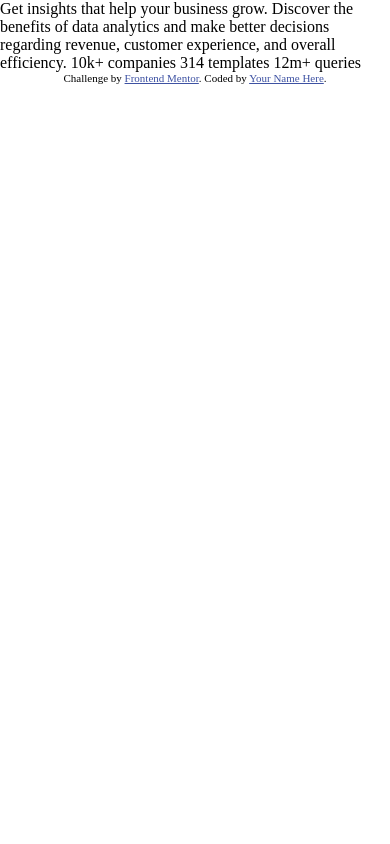
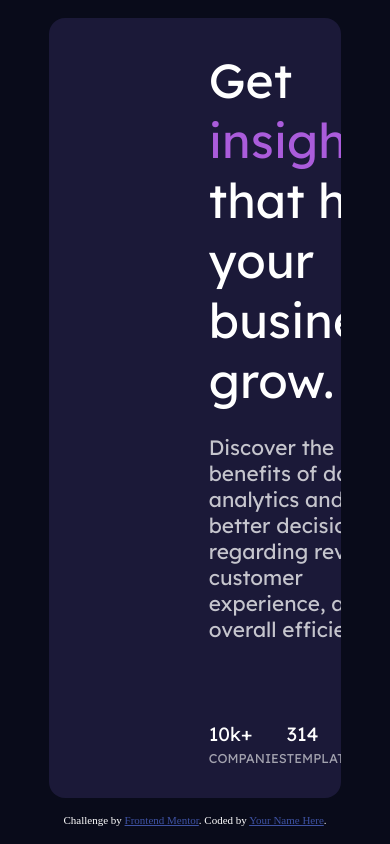
Before and after one commit to dserranoi/statspreviewcard, a plain HTML site: page index.html in a window 390 px wide. Drawn offline with Linux system fonts and the light colour scheme.

Commit message:
i just need to make it mobile responsive

```diff
--- a/index.html
+++ b/index.html
@@ -1,33 +1,70 @@
 <!DOCTYPE html>
 <html lang="en">
   <head>
-  <meta charset="UTF-8">
-  <meta name="viewport" content="width=device-width, initial-scale=1.0"> <!-- displays site properly based on user's device -->
-
-  <link rel="icon" type="image/png" sizes="32x32" href="./images/favicon-32x32.png">
-  <link rel="stylesheet" href="./styles.css">
+    <meta charset="UTF-8" />
+    <meta name="viewport" content="width=device-width, initial-scale=1.0" />
+    <!-- displays site properly based on user's device -->
+    <link rel="preconnect" href="https://fonts.googleapis.com" />
+    <link rel="preconnect" href="https://fonts.gstatic.com" crossorigin />
+    <link href="https://fonts.googleapis.com/css2?family=Inter:wght@400;700&family=Lexend+Deca:wght@400;700&display=swap" rel="stylesheet">
+    <link
+      rel="icon"
+      type="image/png"
+      sizes="32x32"
+      href="./images/favicon-32x32.png"
+    />
+    <link rel="stylesheet" href="./styles.css" />
     <title>Frontend Mentor | Stats preview card component</title>
 
     <!-- Feel free to remove these styles or customise in your own stylesheet 👍 -->
     <style>
-    .attribution { font-size: 11px; text-align: center; }
-    .attribution a { color: hsl(228, 45%, 44%); }
+      .attribution {
+        font-size: 11px;
+        text-align: center;
+        color: white;
+        margin-top: 1rem;
+      }
+      .attribution a {
+        color: hsl(228, 45%, 44%);
+      }
     </style>
   </head>
   <body>
+    <main>
+      <div class="card">
+        <div class="card__body">
+          <!-- left -->
 
-  Get insights that help your business grow.
+          <div class="card__body-header">
+            <span>Get <span class='violet-text'>insights</span> that help</span>
+            <span>your business grow.</span>
+          </div>
+          <div class="card__body-main">
+            <p class="">
+              Discover the benefits of data analytics and make better decisions
+              regarding revenue, customer experience, and overall efficiency.
+            </p>
+          </div>
+          <div class="card__body-stats">
+            <div class="stats__company"><span>10k+</span><span>companies</span></div>
+            <div class="stats__templates"><span>314</span><span>templates</span></div>
+            <div class="stats__queries"><span>12m+</span><span>queries</span></div>
+          </div>
+        </div>
+        <div class="card__img-container">
+          <!-- rigth -->
+          <picture><img src="./images/image-header-desktop.jpg" alt="" class="card__img"></picture>
+        </div>
+      </div>
 
-  Discover the benefits of data analytics and make better decisions regarding revenue, customer
-  experience, and overall efficiency.
-
-  10k+ companies
-  314 templates
-  12m+ queries
 
       <div class="attribution">
-    Challenge by <a href="https://www.frontendmentor.io?ref=challenge" target="_blank">Frontend Mentor</a>.
-    Coded by <a href="#">Your Name Here</a>.
+        Challenge by
+        <a href="https://www.frontendmentor.io?ref=challenge" target="_blank"
+          >Frontend Mentor</a
+        >. Coded by <a href="#">Your Name Here</a>.
+    </main>
+
     </div>
   </body>
 </html>
--- a/styles.css
+++ b/styles.css
@@ -2,3 +2,102 @@
     margin: 0;
     box-sizing: border-box;
 }
+/* font-family: 'Inter', sans-serif;
+font-family: 'Lexend Deca', sans-serif; */
+
+body{
+    background: var(--verydarkblue);
+    font-size: 15px;
+    display: flex;
+    justify-content: center;
+    align-items: center;
+    height: 100vh;
+
+}
+
+main{
+    width: 100%;
+    display: flex;
+    justify-content: center;
+    align-items: center;
+    flex-direction: column;
+}
+
+.card{
+    display: flex;
+    background: var(--darkdesaturatedblue);
+    border-radius: 1rem;
+    overflow: hidden;
+    font-family: 'Lexend Deca', sans-serif;
+    max-width: 75%;
+}
+
+.card__body{
+    display: flex;
+    justify-content: center;
+    flex-direction: column;
+    padding: 2rem 10rem;
+    flex: 1 1 0px;
+    /* text-align: center; */
+
+}
+.card__body-header{
+    color: white;
+    /* line-height: 20px; */
+    font-size: 3rem;
+    font-weight: 400;
+    display: flex;
+    flex-direction: column;
+}
+
+.card__body-main{
+    /* text-align: center; */
+    margin-top: 1.5rem;
+    color: hsla(0, 0%, 100%, 0.75);
+    font-size: 1.3rem;
+}
+
+.card__body-stats{
+    margin-top: 5rem;
+    display: flex;
+    justify-content: space-between;
+}
+
+.stats__company,
+.stats__templates,
+.stats__queries{
+    display: flex;
+    flex-direction: column;
+    color: white;
+}
+.stats__company > span:nth-child(1),
+.stats__templates > span:nth-child(1),
+.stats__queries > span:nth-child(1){
+    font-size: 1.2rem;
+    margin-bottom: .3rem;
+}
+.stats__company > span:nth-child(2),
+.stats__templates > span:nth-child(2),
+.stats__queries > span:nth-child(2){
+    text-transform: uppercase;
+    color: hsla(0, 0%, 100%, 0.6);
+    font-size: .8rem;
+}
+
+.card__img-container{
+    flex: 1 1 0px
+}
+.card__img{
+    height: 100%;
+    width: 100%;
+}
+
+.violet-text{
+    color: var(--softviolet);
+}
+
+:root{
+    --verydarkblue:hsl(233, 47%, 7%);
+    --darkdesaturatedblue:hsl(244, 38%, 16%);
+    --softviolet:hsl(277, 64%, 61%);
+}
```
Lines whose indentation alone changed are shown as unchanged.
